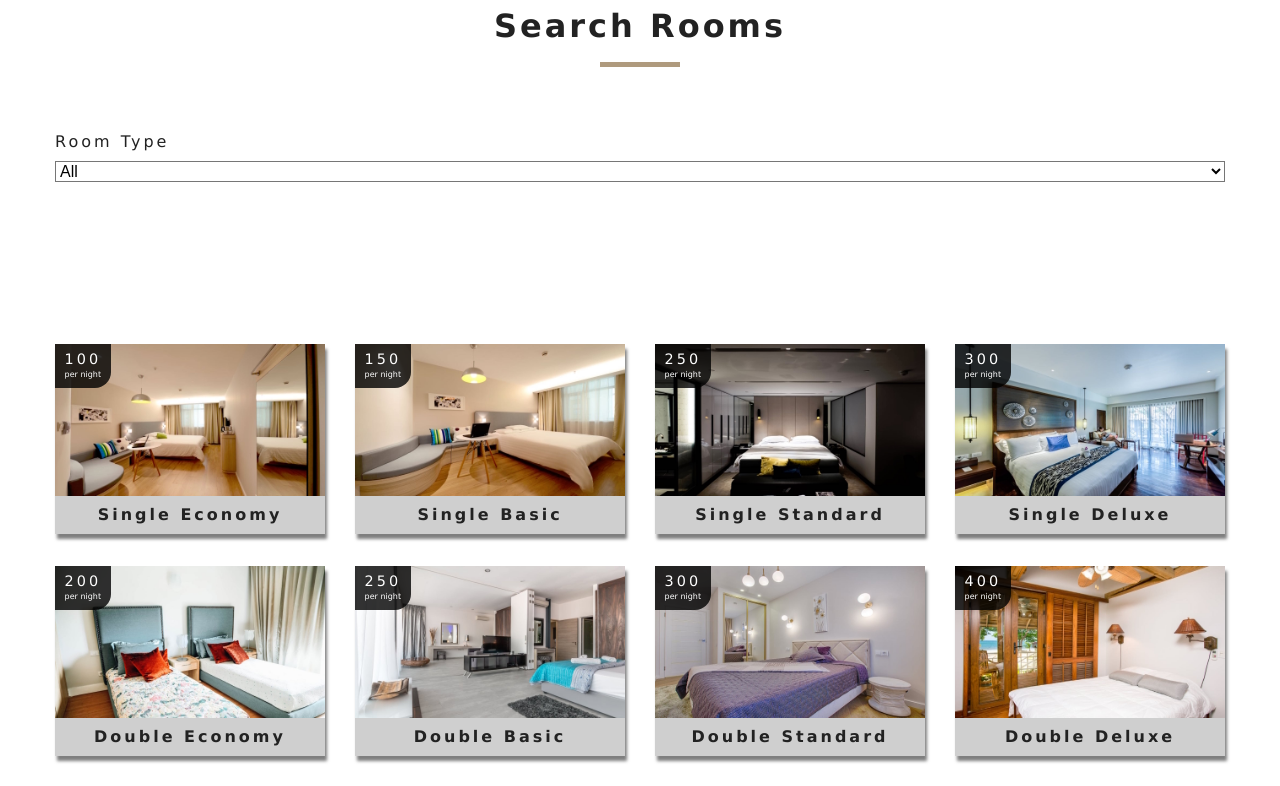
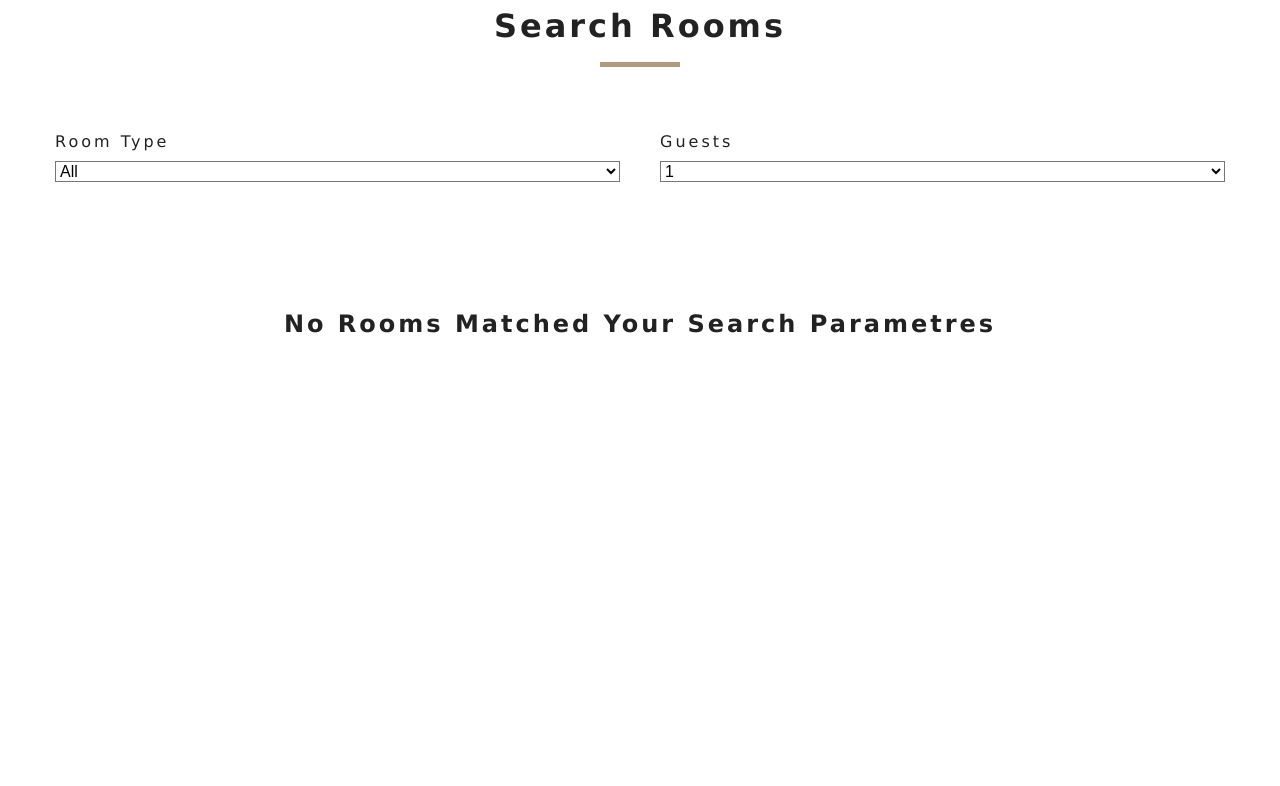
Before and after one commit to Achraf-Ayadi/Beach-Resort, a React (Create React App) app: page /rooms in a window 1280 px wide. Shown: the part 620-1406 px from the top of the page. After the commit the page ends 1028 px from the top, so only its background shows below. Built offline with nearby package versions, Linux system fonts and the light colour scheme.

Commit message:
3.commit

```diff
--- a/src/components/RoomContainer.js
+++ b/src/components/RoomContainer.js
@@ -0,0 +1,21 @@
+import React from 'react'
+import { useGlobalContext } from '../context'
+import RoomFilter from './RoomFilter'
+import RoomList from './RoomList'
+import Loading from './Loading'
+
+function RoomContainer() {
+  const { rooms, loading, sortedRooms } = useGlobalContext()
+
+  if (loading) {
+    return <Loading />
+  }
+  return (
+    <>
+      <RoomFilter rooms={rooms} />
+      <RoomList rooms={sortedRooms} />
+    </>
+  )
+}
+
+export default RoomContainer
--- a/src/components/RoomFilter.js
+++ b/src/components/RoomFilter.js
@@ -1,14 +1,16 @@
 import React from 'react'
 import { useGlobalContext } from '../context'
 import Title from '../components/Title'
-function RoomFilter() {
-  const { rooms, searchFilter, handleChange } = useGlobalContext()
+function RoomFilter({rooms}) {
+  const { searchFilter, handleChange } = useGlobalContext()
   const getUnique = (items, value) => {
     return [...new Set(items.map((item) => item.infos[value]))]
   }
 
   const type = getUnique(rooms, 'type')
-  const Types = ['All', ...type]
+  const types = ['All', ...type]
+
+  const people = getUnique(rooms, 'capacity')
 
   return (
     <section className='filter-container'>
@@ -24,8 +26,31 @@ function RoomFilter() {
             className='form-control'
             onChange={handleChange}
           >
-            {Types.map((type, index) => {
-              return <option value={type} key={index}>{type}</option>
+            {types.map((type, index) => {
+              return (
+                <option value={type} key={index}>
+                  {type}
+                </option>
+              )
+            })}
+          </select>
+        </div>
+        {/* select guests */}
+        <div className='form-group'>
+          <label htmlFor='capacity'>guests</label>
+          <select
+            name='capacity'
+            id='capacity'
+            value={searchFilter.capacity}
+            className='form-control'
+            onChange={handleChange}
+          >
+            {people.map((item, index) => {
+              return (
+                <option value={item} key={index}>
+                  {item}
+                </option>
+              )
             })}
           </select>
         </div>
--- a/src/components/RoomList.js
+++ b/src/components/RoomList.js
@@ -2,8 +2,8 @@ import React from 'react'
 import { useGlobalContext } from '../context'
 import Room from './Room'
 
-function RoomList() {
-  const { rooms } = useGlobalContext()
+function RoomList({ rooms }) {
+  // const { rooms } = useGlobalContext()
 
   if (rooms.length === 0) {
     return (
--- a/src/context.js
+++ b/src/context.js
@@ -8,7 +8,7 @@ const AppProvider = ({ children }) => {
   const [rooms, setRooms] = useState([])
   const [loading, setLoading] = useState(true)
 
-  const [sortedRoom, setSortedRoom] = useState([])
+  const [sortedRooms, setSortedRooms] = useState(rooms)
   //   const [featuredRooms, setFeaturedRooms] = useState()
 
   const [searchFilter, setSearchFilter] = useState({
@@ -21,17 +21,7 @@ const AppProvider = ({ children }) => {
     breackfast: false,
     pets: false,
   })
-  const handleChange = (e) => {
-    const name = e.target.name
-    const type = e.target.type
-    const value = e.target.value
-    console.log(name, type, value)
-  }
-  const maxPrice = Math.max(...rooms.map((item) => item.infos.price))
-  const maxSize = Math.max(...rooms.map((item) => item.infos.size))
 
-  console.log(rooms)
-  console.log(maxSize)
   const fetchRooms = (items) => {
     let tempItems = items.map((item) => {
       const id = item.sys.id
@@ -45,16 +35,63 @@ const AppProvider = ({ children }) => {
 
     return tempItems
   }
-
-  const featuredRooms = rooms.filter((room) => room.infos.featured === true)
-  //   console.log(newRooms)
   useEffect(() => {
     fetchRooms(data)
   }, [])
 
+  const featuredRooms = rooms.filter((room) => room.infos.featured === true)
+  //   console.log(newRooms)
+
+  const handleChange = (e) => {
+    const name = e.target.name
+    const value = e.type === 'checkbox' ? e.target.checked : e.target.value
+    setSearchFilter({
+      ...searchFilter,
+      [name]: value,
+    })
+  }
+
+  // console.log(searchFilter)
+  const filterRooms = () => {
+    let {
+      type,
+      capacity,
+      minPrice,
+      minSize,
+      maxPrice,
+      maxSize,
+      breackfast,
+      pets,
+    } = searchFilter
+    let tempRooms = [...rooms]
+    if (type !== 'All') {
+      const tempRooms = rooms.filter((item) => item.infos.type === type)
+      // muss noch gemacht werden
+      // setSortedRooms(tempRooms)
+      // console.log(tempRooms)
+    }
+    if (capacity !== 1) {
+      capacity = parseInt(capacity)
+      const tempRooms = rooms.filter((item) => item.infos.capacity >= capacity)
+
+      setSortedRooms(tempRooms)
+      console.log(tempRooms)
+    }
+  }
+  useEffect(() => {
+    filterRooms()
+  }, [searchFilter])
+  // console.log(sortedRooms)
+  const maxPrice = Math.max(...rooms.map((item) => item.infos.price))
+  const maxSize = Math.max(...rooms.map((item) => item.infos.size))
+
+  // console.log(rooms)
+  // console.log(maxSize)
+
   return (
     <AppContext.Provider
       value={{
+        sortedRooms,
         searchFilter,
         handleChange,
         rooms,
--- a/src/pages/Rooms.js
+++ b/src/pages/Rooms.js
@@ -1,10 +1,7 @@
 import React from 'react'
 import Banner from '../components/Banner'
 import { Link } from 'react-router-dom'
-import RoomList from '../components/RoomList'
-import RoomFilter from '../components/RoomFilter'
-
-import { useGlobalContext } from '../context'
+import RoomContainer from '../components/RoomContainer'
 
 function Rooms() {
   return (
@@ -17,8 +14,7 @@ function Rooms() {
         </Banner>
       </div>
 
-      <RoomFilter />
-      <RoomList />
+      <RoomContainer />
     </>
   )
 }
```
